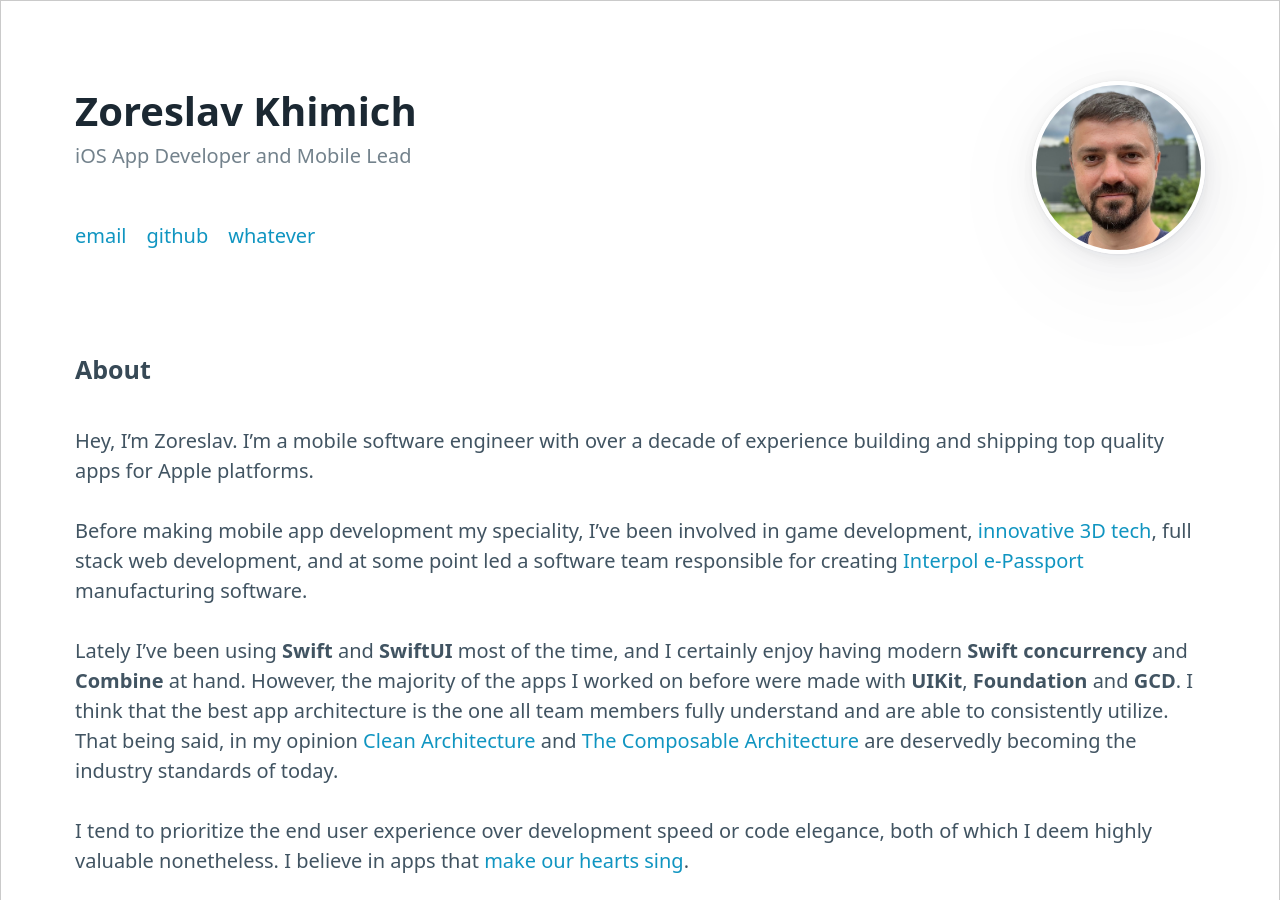
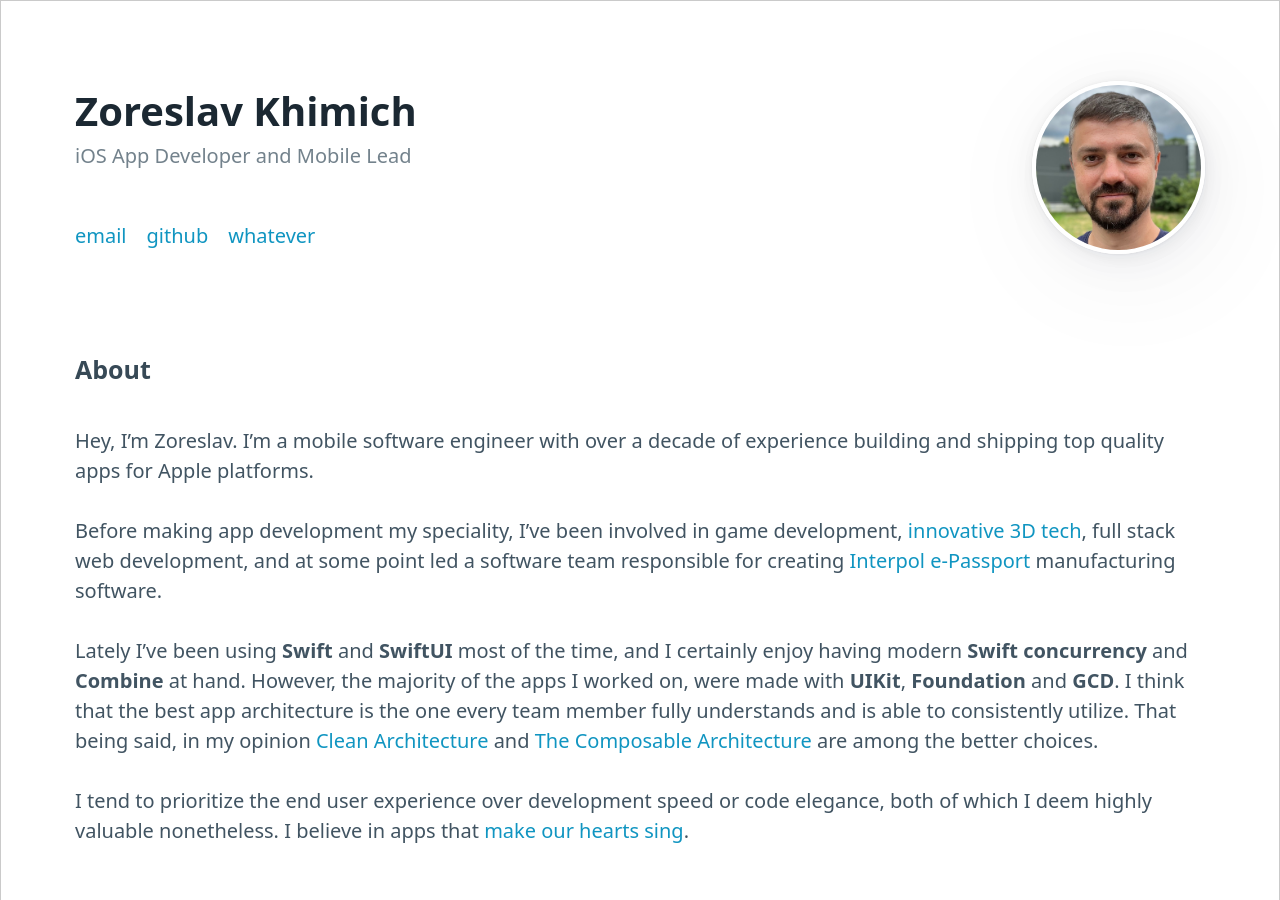
Before and after one commit to zrxq/zrxq.github.io, a Jekyll site: the page built from index.md, in a window 1280 px wide and 900 px high. Built offline with Jekyll 4.4.1, drawn with Linux system fonts in a browser that asks for light colours.

Commit message:
Update: profile text

```diff
--- a/index.md
+++ b/index.md
@@ -11,9 +11,9 @@ layout: profile
 #### About
 Hey, I'm Zoreslav. I'm a mobile software engineer with over a decade of experience building and shipping top quality apps for Apple platforms.
 
-Before making mobile app development my speciality, I've been involved in game development, [innovative 3D tech](https://www.crunchbase.com/organization/mydeco), full stack web development, and at some point led a software team responsible for creating [Interpol e-Passport](https://en.wikipedia.org/wiki/Interpol_Travel_Document) manufacturing software.
+Before making app development my speciality, I've been involved in game development, [innovative 3D tech](https://www.crunchbase.com/organization/mydeco), full stack web development, and at some point led a software team responsible for creating [Interpol e-Passport](https://en.wikipedia.org/wiki/Interpol_Travel_Document) manufacturing software.
 
-Lately I've been using **Swift** and **SwiftUI** most of the time, and I certainly enjoy having modern **Swift concurrency** and **Combine** at hand. However, the majority of the apps I worked on before were made with **UIKit**, **Foundation** and **GCD**. I think that the best app architecture is the one all team members fully understand and are able to consistently utilize. That being said, in my opinion [Clean Architecture](https://nalexn.github.io/clean-architecture-swiftui/) and [The Composable Architecture](https://github.com/pointfreeco/swift-composable-architecture) are deservedly becoming the industry standards of today.
+Lately I've been using **Swift** and **SwiftUI** most of the time, and I certainly enjoy having modern **Swift concurrency** and **Combine** at hand. However, the majority of the apps I worked on, were made with **UIKit**, **Foundation** and **GCD**. I think that the best app architecture is the one every team member fully understands and is able to consistently utilize. That being said, in my opinion [Clean Architecture](https://nalexn.github.io/clean-architecture-swiftui/) and [The Composable Architecture](https://github.com/pointfreeco/swift-composable-architecture) are among the better choices.
 
 I tend to prioritize the end user experience over development speed or code elegance, both of which I deem highly valuable nonetheless. I believe in apps that [make our hearts sing](https://daringfireball.net/2023/02/making_our_hearts_sing).
 
```
